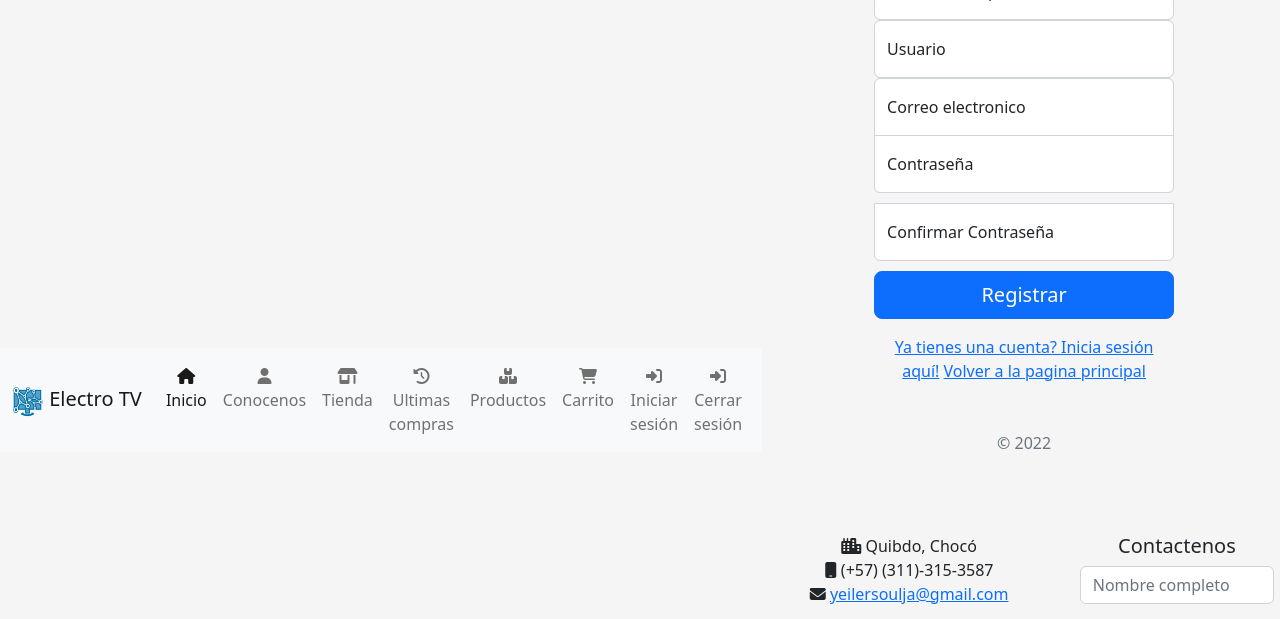
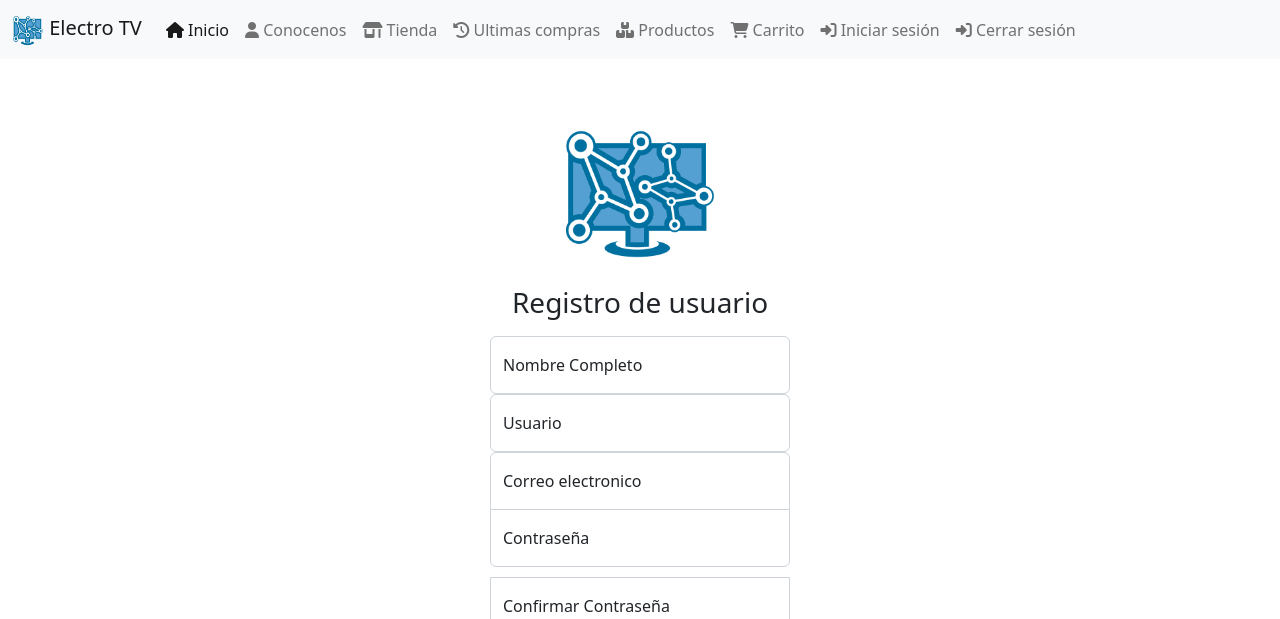
Before and after one commit to Stiwar9816/electrostore, a PHP site: page /register.php in a window 1280 px wide. Shown: the top 619 px of the page. Run offline with PHP 8.4, Linux system fonts and the light colour scheme; some libraries are stand-ins or nearby versions.

Commit message:
correción de hoja de estilos que no afecte al body

```diff
--- a/src/assets/css/sigin.css
+++ b/src/assets/css/sigin.css
@@ -3,7 +3,7 @@ body {
   height: 100%;
 }
 
-body {
+.form-center body{
   display: flex;
   align-items: center;
   padding-top: 40px;
```
